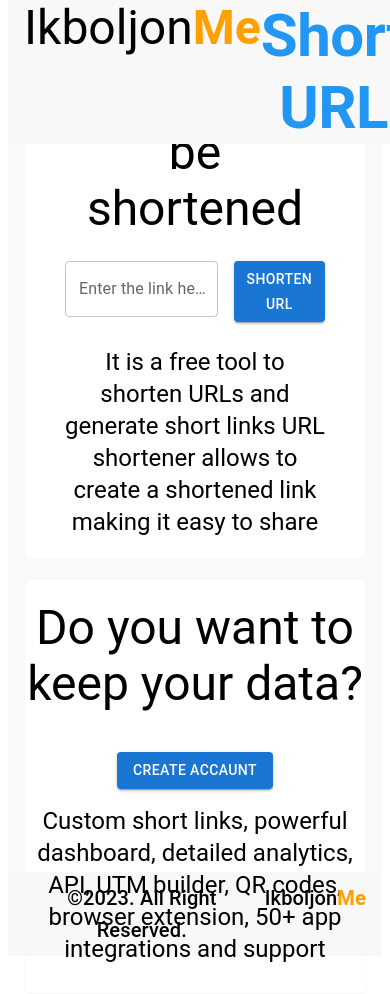
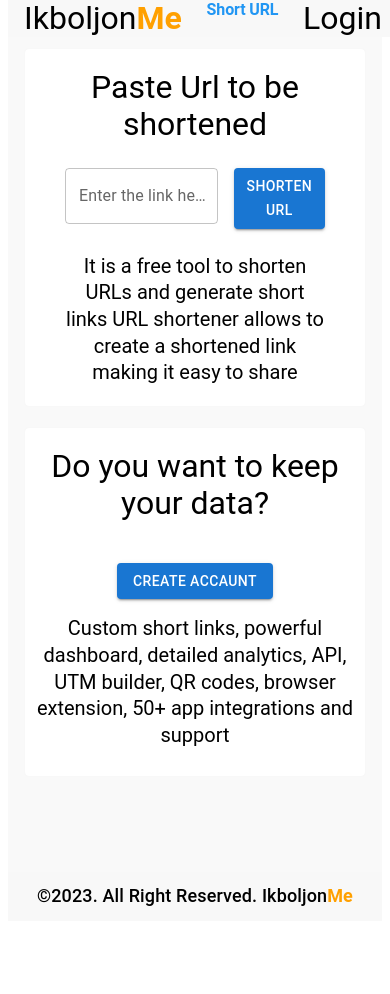
Before and after one commit to IkboljonMe/short-url, a React (Vite) app in the folder client/: page / in a window 390 px wide. After the commit the page ends 929 px from the top, so only its background shows below. Built offline with nearby package versions, Linux system fonts and the light colour scheme.

Commit message:
MUI theme, nested dome bug fixed

```diff
--- a/client/src/components/Footer.tsx
+++ b/client/src/components/Footer.tsx
@@ -15,15 +15,17 @@
         <Stack direction="row" sx={{ justifyContent: "center", fontWeight: "700" }}>
           <Typography align="center" variant="h6" sx={{ display: "flex" }}>
             ©2023. All Right Reserved.
-            <Link to="http://ikboljon.com">
+          </Typography>
+          <Link to="http://ikboljon.com">
+            <Stack direction="row">
               <Typography variant="h6" sx={{ display: "flex" }}>
                 &nbsp;Ikboljon
-                <Typography variant="h6" sx={{ color: amber[700], fontWeight: "700" }}>
-                  Me
-                </Typography>
+              </Typography>{" "}
+              <Typography variant="h6" sx={{ color: amber[700], fontWeight: "700" }}>
+                Me
               </Typography>
-            </Link>
-          </Typography>
+            </Stack>
+          </Link>
         </Stack>
       </Container>
     </Box>
--- a/client/src/components/Navbar.tsx
+++ b/client/src/components/Navbar.tsx
@@ -5,14 +5,13 @@
 import { clearUser, setUserUrls } from "../../redux/reducers/user";
 import { useNavigate } from "react-router-dom";
 import axios from "axios";
-
+import theme from "../theme";
 const Navbar = () => {
   const auth = useSelector((state: RootState) => state.user.token);
   const userId = useSelector((state: RootState) => state.user.userId);
   const dispatch = useDispatch();
   const navigate = useNavigate();
   console.log(auth);
-
   const handleLogout = () => {
     dispatch(clearUser());
     navigate("/");
@@ -20,7 +19,7 @@
   const handleLogin = () => {
     navigate("/login");
   };
-  const handleProfile = async () => {
+  const handleProfile: () => void = async () => {
     const { data } = await axios.post(`${import.meta.env.VITE_BASE}/profile`, { userId });
     dispatch(setUserUrls(data));
     navigate("/profile");
@@ -34,17 +33,29 @@
         top: "0",
         background: "#f8f8f8",
         width: "100%",
+        zIndex: 9999999,
       }}
     >
       <Container>
         <Stack direction="row" sx={{ justifyContent: "space-between", fontWeight: "700" }}>
-          <Typography align="right" variant="h3" sx={{ display: "flex" }}>
-            Ikboljon
+          <Stack direction="row">
+            <Typography align="right" variant="h3" sx={{ display: "flex" }}>
+              Ikboljon
+            </Typography>
             <Typography variant="h3" sx={{ color: amber[700], fontWeight: "700" }}>
               Me
             </Typography>
-          </Typography>
-          <Typography align="center" variant="h2" sx={{ fontWeight: "bold", color: blue[500] }}>
+          </Stack>
+          <Typography
+            align="center"
+            variant="h2"
+            sx={{
+              fontWeight: "bold",
+              color: blue[500],
+              fontSize: theme.breakpoints.down("sm") ? "16px" : "inherit",
+              zIndex: 9999,
+            }}
+          >
             Short URL
           </Typography>
           <Stack direction="row" spacing={3} sx={{ justifyContent: "center", alignItems: "center", fontWeight: "500" }}>
--- a/client/src/main.tsx
+++ b/client/src/main.tsx
@@ -3,12 +3,18 @@
 import App from "./App.tsx";
 import { Provider } from "react-redux";
 import store from "../redux/store.ts";
+import { ThemeProvider } from "@mui/material/styles";
 import "./index.css";
+import { createTheme, responsiveFontSizes } from "@mui/material/styles";
+let theme = createTheme();
+theme = responsiveFontSizes(theme);
 
 ReactDOM.createRoot(document.getElementById("root") as HTMLElement).render(
   <React.StrictMode>
     <Provider store={store}>
-      <App />
+      <ThemeProvider theme={theme}>
+        <App />
+      </ThemeProvider>
     </Provider>
   </React.StrictMode>
 );
--- a/client/src/theme.ts
+++ b/client/src/theme.ts
@@ -1,6 +1,6 @@
-import { createTheme } from "@mui/material/styles";
+import { createTheme, responsiveFontSizes } from "@mui/material/styles";
 
-const theme = createTheme({
+let theme = createTheme({
   palette: {
     primary: {
       main: "#0186DA",
@@ -10,5 +10,5 @@
     },
   },
 });
-
+theme = responsiveFontSizes(theme);
 export default theme;
```
